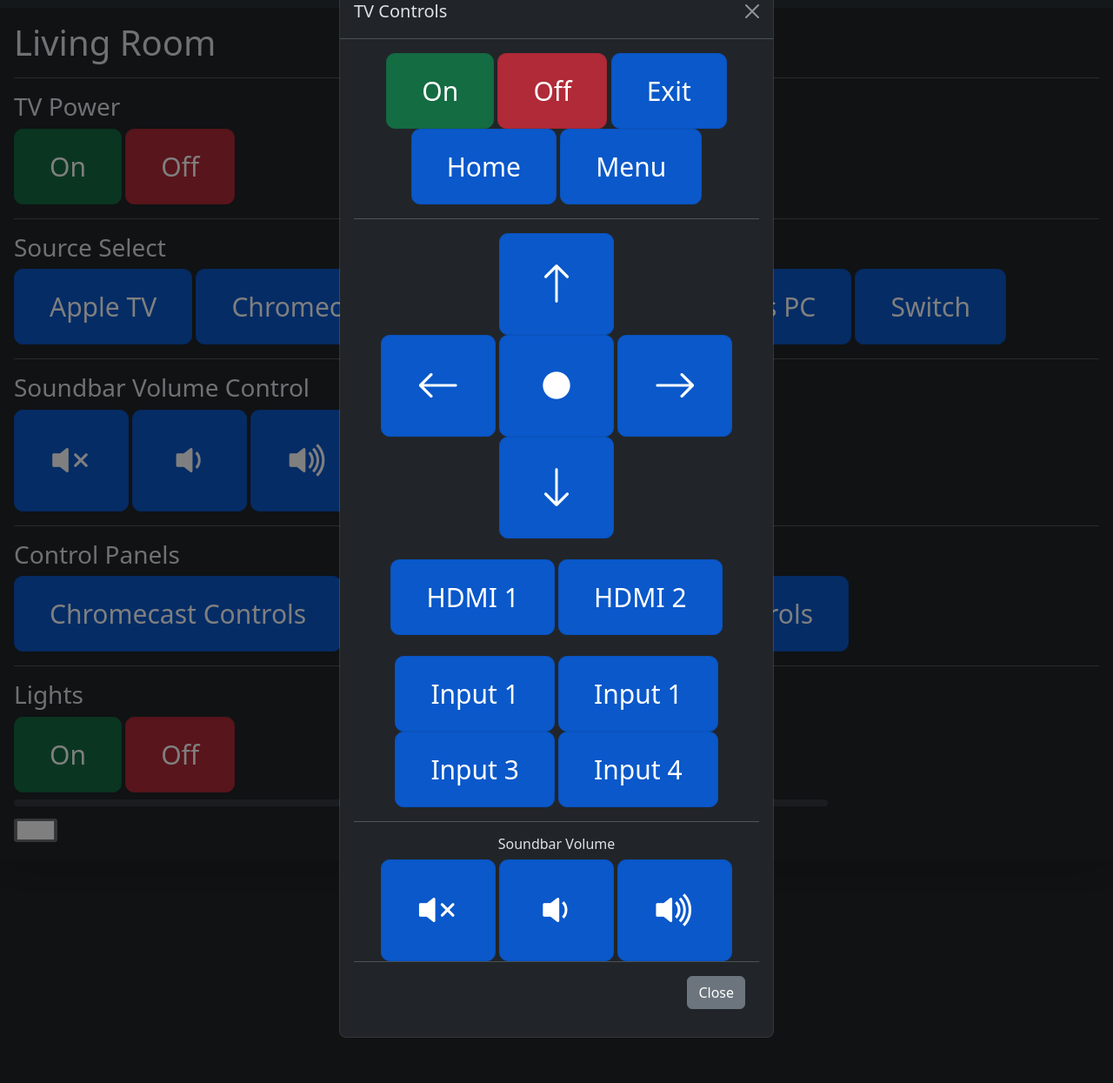
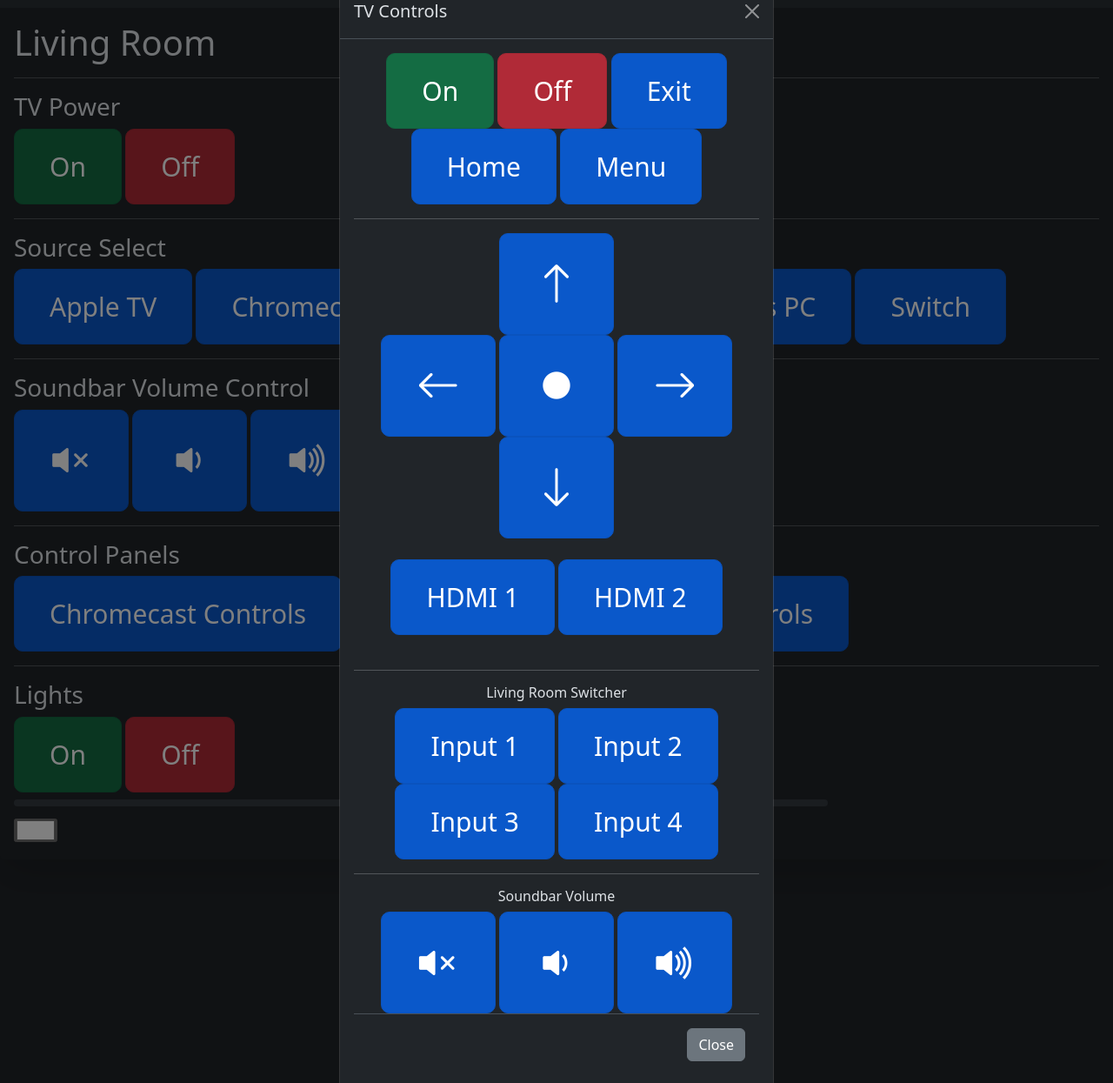
Before and after one commit to BrandenEsses/crestron-remote, a Flask app: page /living_room in a window 1280 px wide, after a click on "TV Controls". Shown: the part 47-1292 px from the top of the page at 87% size. Run offline with Flask 3, Linux system fonts and the light colour scheme; parts of the project's set-up code (start-up, migrations or seed data) failed here and were passed over; some libraries are stand-ins or nearby versions.

Commit message:
Improved switcher UI

```diff
--- a/templates/rooms/living_room.html
+++ b/templates/rooms/living_room.html
@@ -239,11 +239,13 @@ function reply_click(clicked_id) {
           </button>
           <br>
           <br>
+          <hr/>
+          <h6>Living Room Switcher</h6>
           <button class='btn btn-primary btn-xl-text active' id='hd-md4x1-input-1' onClick="reply_click(this.id)">
             Input 1
           </button>
           <button class='btn btn-primary btn-xl-text active' id='hd-md4x1-input-2' onClick="reply_click(this.id)">
-            Input 1
+            Input 2
           </button>
           <button class='btn btn-primary btn-xl-text active' id='hd-md4x1-input-3' onClick="reply_click(this.id)">
             Input 3
```
